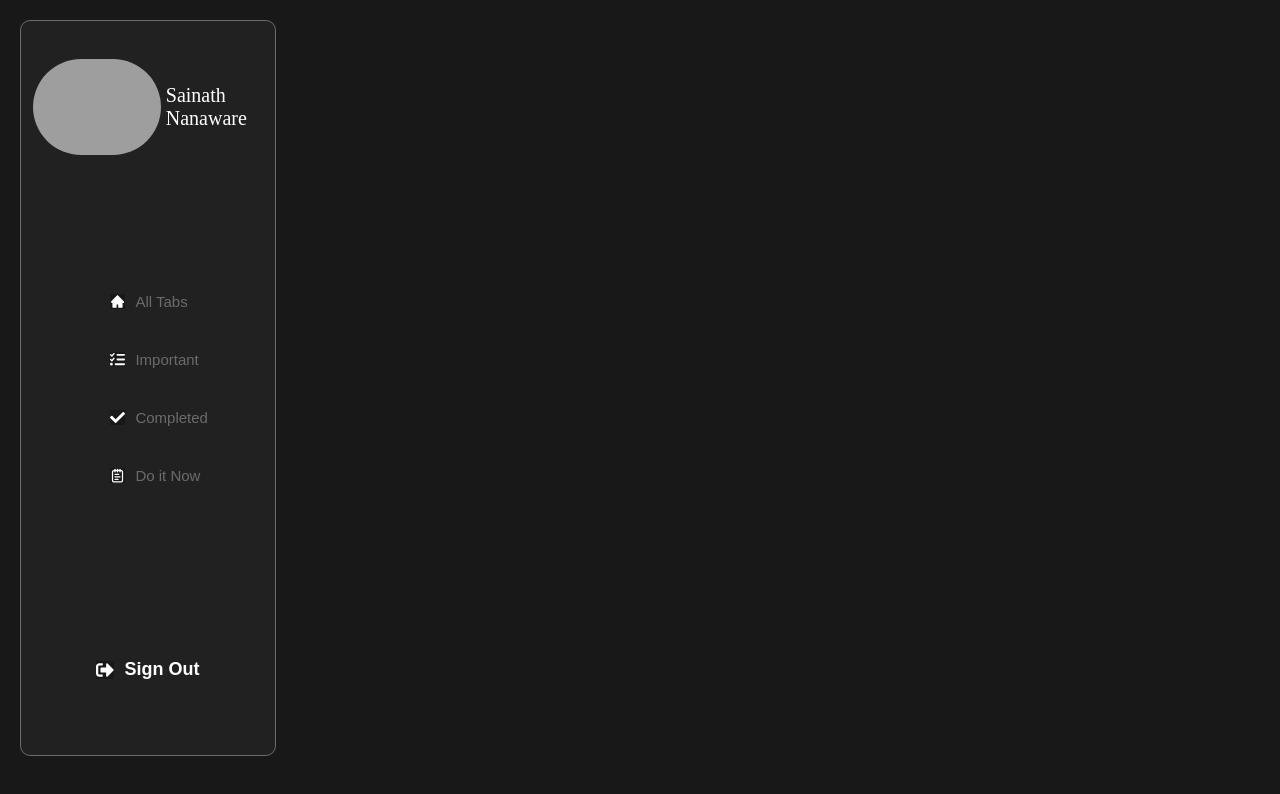
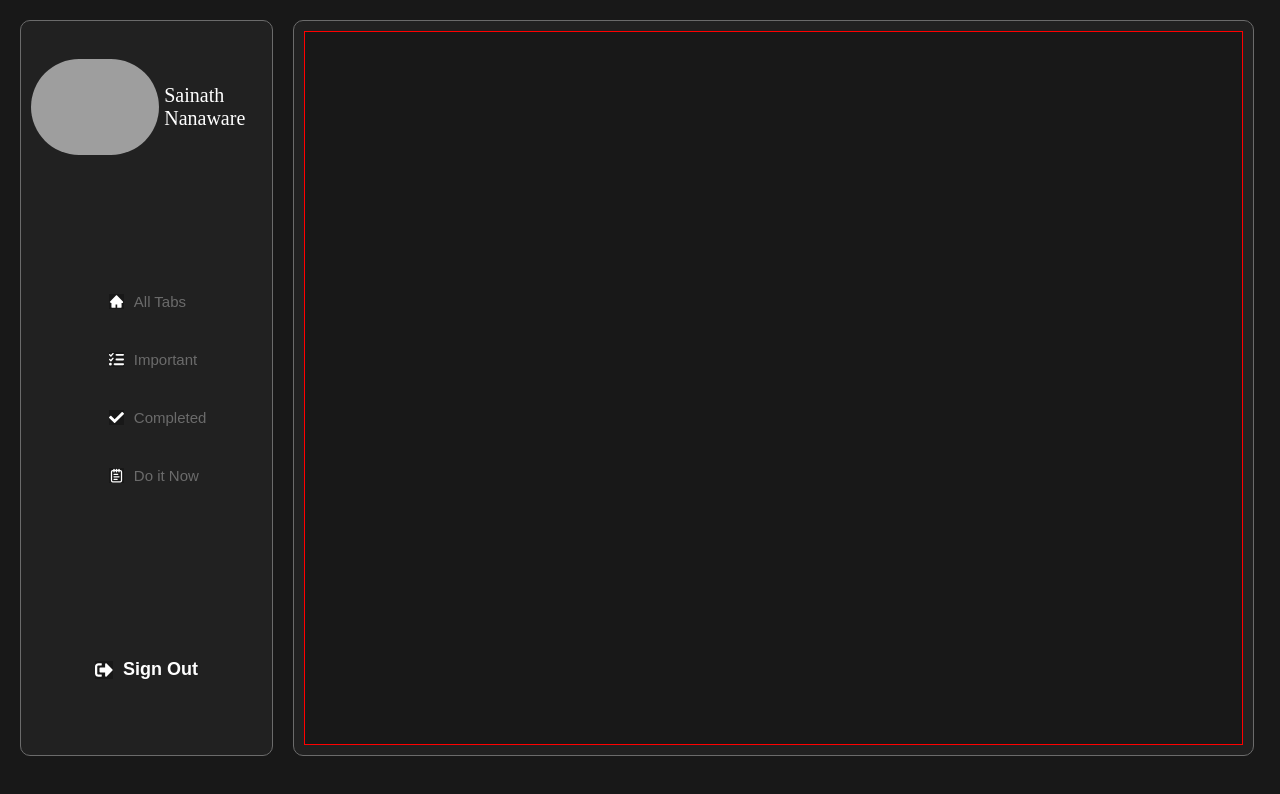
Before and after one commit to Sainath-Nanaware/To-Do-App, a React (Vite) app in the folder reactApp/: page / in a window 1280 px wide. Shown: the top 794 px of the page. Built offline with nearby package versions, Linux system fonts and the light colour scheme; grey boxes are pictures that could not be loaded.

Commit message:
add task window component and add stayls

```diff
--- /dev/null
+++ b/reactApp/src/Components/TaskWindow/TaskWindow.css
@@ -0,0 +1,6 @@
+
+.taskContainer{
+    border: 1px solid red;
+    height: 100%;
+    width:100%;
+}
--- /dev/null
+++ b/reactApp/src/Components/TaskWindow/TaskWindow.jsx
@@ -0,0 +1,15 @@
+import React from 'react'
+import "./TaskWindow.css"
+
+function TaskWindow() {
+  return (
+    <>
+        <div className='taskContainer'>
+
+        </div>
+    </>
+
+  )
+}
+
+export default TaskWindow
--- a/reactApp/src/Pages/Home/Home.css
+++ b/reactApp/src/Pages/Home/Home.css
@@ -8,6 +8,8 @@
     height: 99vh;
     width: 99.5vw;
     padding: 20px 20px;
+    display: flex;
+    gap: 20px;
 }
 
 .header{
@@ -75,3 +77,14 @@
 button:hover{
     background-color: #323232;
 }
+
+/* Task wondow-component container */
+.taskWindow{
+    height:92vh;
+    width: 76vw;
+    padding: 10px;
+    border-radius: 10px;
+    border: 1px solid var(--primary-border-color);
+    background-color: var(--primary-component-bg-color);
+
+}
--- a/reactApp/src/Pages/Home/Home.jsx
+++ b/reactApp/src/Pages/Home/Home.jsx
@@ -6,6 +6,7 @@ import { FaListCheck } from "react-icons/fa6";
 import { FaCheck } from "react-icons/fa";
 import { LuNotepadText } from "react-icons/lu";
    import { FaSignOutAlt } from "react-icons/fa";
+import TaskWindow from '../../Components/TaskWindow/TaskWindow';
 
 function Home() {
   return (
@@ -26,6 +27,9 @@ function Home() {
                     </div>
 
                 </div>
+                <div className="taskWindow">
+                    <TaskWindow/>
+                </div>
             </div>
 
         </>
```
